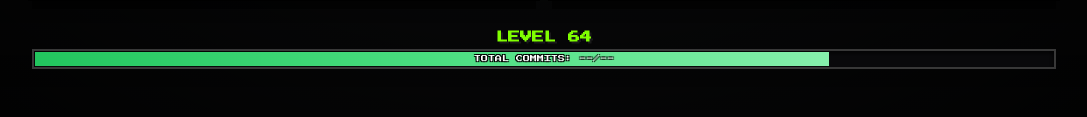
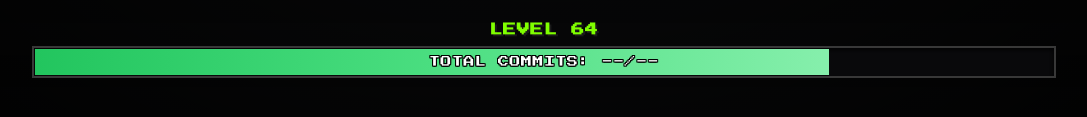
Before and after one commit to mertcetn/mertcetn, a website: page assets/source/index.html in a window 1280 px wide. Shown: the part 617-734 px from the top of the page, without its empty margins (96-1183 px from the left). Drawn offline with nearby package versions, Linux system fonts and the light colour scheme.

Commit message:
style: increase xp bar thickness and text size for better readability

```diff
--- a/assets/source/index.html
+++ b/assets/source/index.html
@@ -571,13 +571,12 @@
         <!-- Experience Bar -->
         <div class="w-full flex flex-col items-center justify-center">
             <div class="w-full flex flex-col items-center" id="card-xp-bar">
-                <div class="text-[#80ff00] text-xs font-bold mb-1 pixel-text-shadow">LEVEL 64</div>
-                <div class="w-full h-5 exp-bar-frame relative p-[1px]">
+                <div class="text-[#80ff00] text-[13px] font-bold tracking-wider mb-1.5 pixel-text-shadow">LEVEL 64</div>
+                <div class="w-full h-8 exp-bar-frame relative p-[1px]">
                     <div class="h-full bg-gradient-to-r from-[#22c55e] via-[#4ade80] to-[#86efac] w-[78%]"></div>
                     <div class="absolute inset-0 flex items-center justify-center pointer-events-none">
                         <span
-                            style="font-family:'Press Start 2P',monospace; font-size:7px; color:#ffffff; text-shadow: -1px -1px 0 #000, 1px -1px 0 #000, -1px 1px 0 #000, 1px 1px 0 #000; white-space:nowrap;">TOTAL
-                            COMMITS: --/--</span>
+                            style="font-family:'Press Start 2P',monospace; font-size:11px; color:#ffffff; text-shadow: -1px -1px 0 #000, 1px -1px 0 #000, -1px 1px 0 #000, 1px 1px 0 #000, 0 -1px 0 #000, 0 1px 0 #000, -1px 0 0 #000, 1px 0 0 #000; letter-spacing:0.5px; white-space:nowrap;">TOTAL COMMITS: --/--</span>
                     </div>
                 </div>
             </div>
--- a/scripts/render-card.js
+++ b/scripts/render-card.js
@@ -164,7 +164,7 @@ async function generateCard() {
   const xpInfo = calculateMinecraftCurveLevel(data.totalAllTime);
   console.log(`Calculated XP Level: LEVEL ${xpInfo.level} (Progress: ${xpInfo.progressInThisLevel}/${xpInfo.neededInThisLevel} commits - ${xpInfo.progressPercent}%)`);
 
-  const xpLevelRegex = /(<div class="text-\[#80ff00\] text-xs font-bold mb-1 pixel-text-shadow">).*?(<\/div>)/;
+  const xpLevelRegex = /(<div class="text-\[#80ff00\][^>]*pixel-text-shadow">).*?(<\/div>)/;
   html = html.replace(xpLevelRegex, `$1LEVEL ${xpInfo.level}$2`);
 
   const xpFillRegex = /(<div class="h-full bg-gradient-to-r from-\[#22c55e\] via-\[#4ade80\] to-\[#86efac\]\s*w-\[).*?(\]">)/;
```
Also changed, not shown: README.md.
